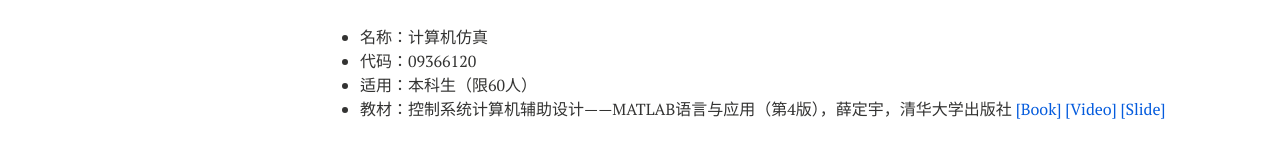
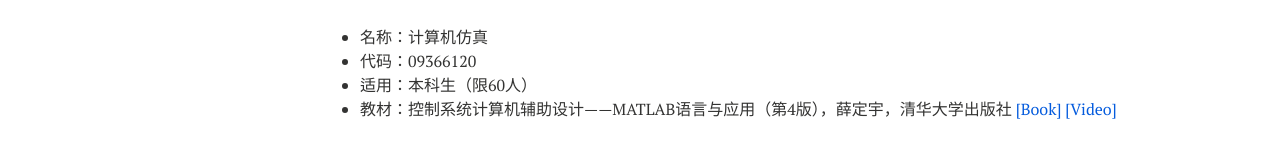
Before and after one commit to xianchaoxiu/xianchaoxiu.github.io, a Jekyll site: the page built from teaching/index.md, in a window 1280 px wide. Shown: the part 496-654 px from the top of the page. Built offline with Jekyll 4.4.1, drawn with Linux system fonts in a browser that asks for light colours; nearby versions of some CDN libraries.

Commit message:
Update index.md

```diff
--- a/teaching/index.md
+++ b/teaching/index.md
@@ -26,4 +26,4 @@ share: false
 * 名称：计算机仿真<br>
 * 代码：09366120 <br>
 * 适用：本科生（限60人）<br>
-* 教材：控制系统计算机辅助设计——MATLAB语言与应用（第4版），薛定宇，清华大学出版社 <a href="https://item.jd.com/13335949.html" class="textlink" target="_blank">[Book]</a> <a href="https://www.bilibili.com/video/BV1zb411a7ux/?spm_id_from=333.337.search-card.all.click&vd_source=6605f0f4fa55607ac4ed947eaf69e791" class="textlink" target="_blank">[Video]</a> <a href="https://github.com/xianchaoxiu/Computer-Simulation" class="textlink" target="_blank">[Slide]</a> <br>
+* 教材：控制系统计算机辅助设计——MATLAB语言与应用（第4版），薛定宇，清华大学出版社 <a href="https://item.jd.com/13335949.html" class="textlink" target="_blank">[Book]</a> <a href="https://www.bilibili.com/video/BV1zb411a7ux/?spm_id_from=333.337.search-card.all.click&vd_source=6605f0f4fa55607ac4ed947eaf69e791" class="textlink" target="_blank">[Video]</a> <br>
```
